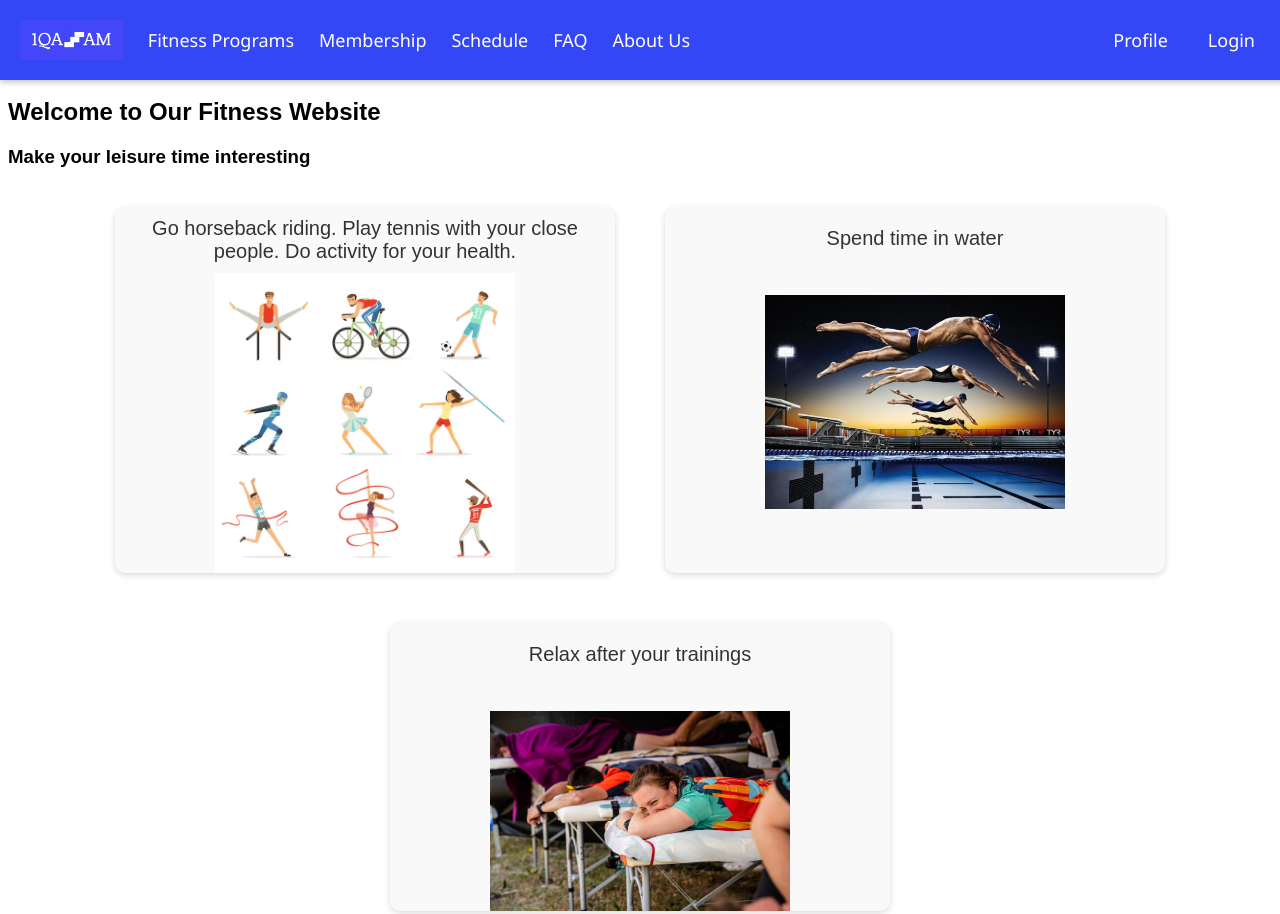
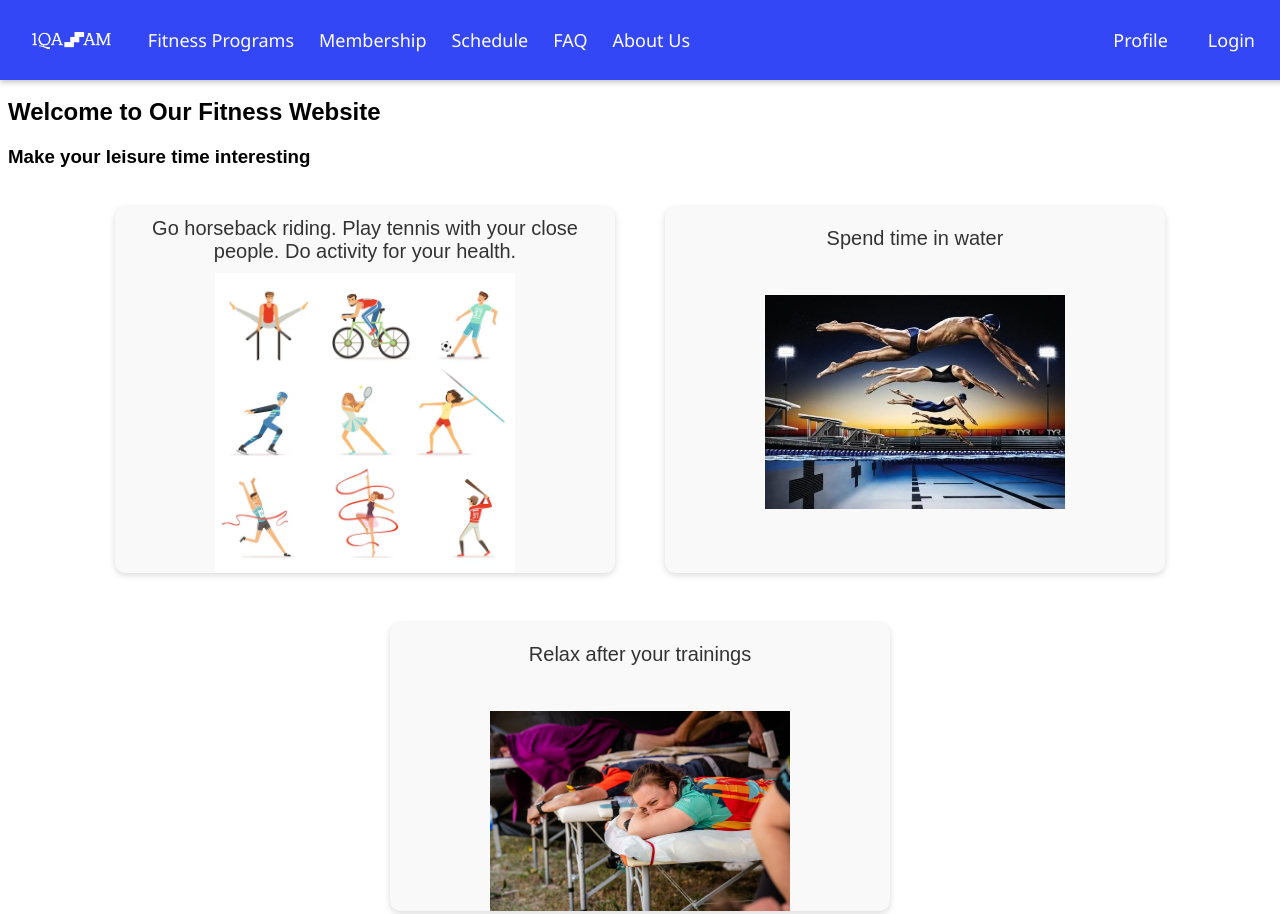
Before and after one commit to Alinaa111/assignment2_web, a plain HTML site: page index.html in a window 1280 px wide. Shown: the top 914 px of the page. Drawn offline with Linux system fonts and the light colour scheme.

Commit message:
Fixed logo image

```diff
--- a/nav.html
+++ b/nav.html
@@ -2,7 +2,7 @@
     <div class="nav_links">
         <div class="nav_menu" id="navMenu">
           <nav class="nav_main">
-            <a href="index.html"><img src="images/logo.png" alt="logotype"></a>
+            <a href="index.html"><img src="images/logo-2.png" alt="logotype"></a>
             <a href="pages/alina-fitness.html">Fitness Programs</a>
             <a href="pages/karima-membership.html">Membership</a>
             <a href="pages/karima-schedule.html">Schedule</a>
```
Also changed, not shown: pages/nav-pages.html (+1 -1 lines), images/logo-2.png (added).
